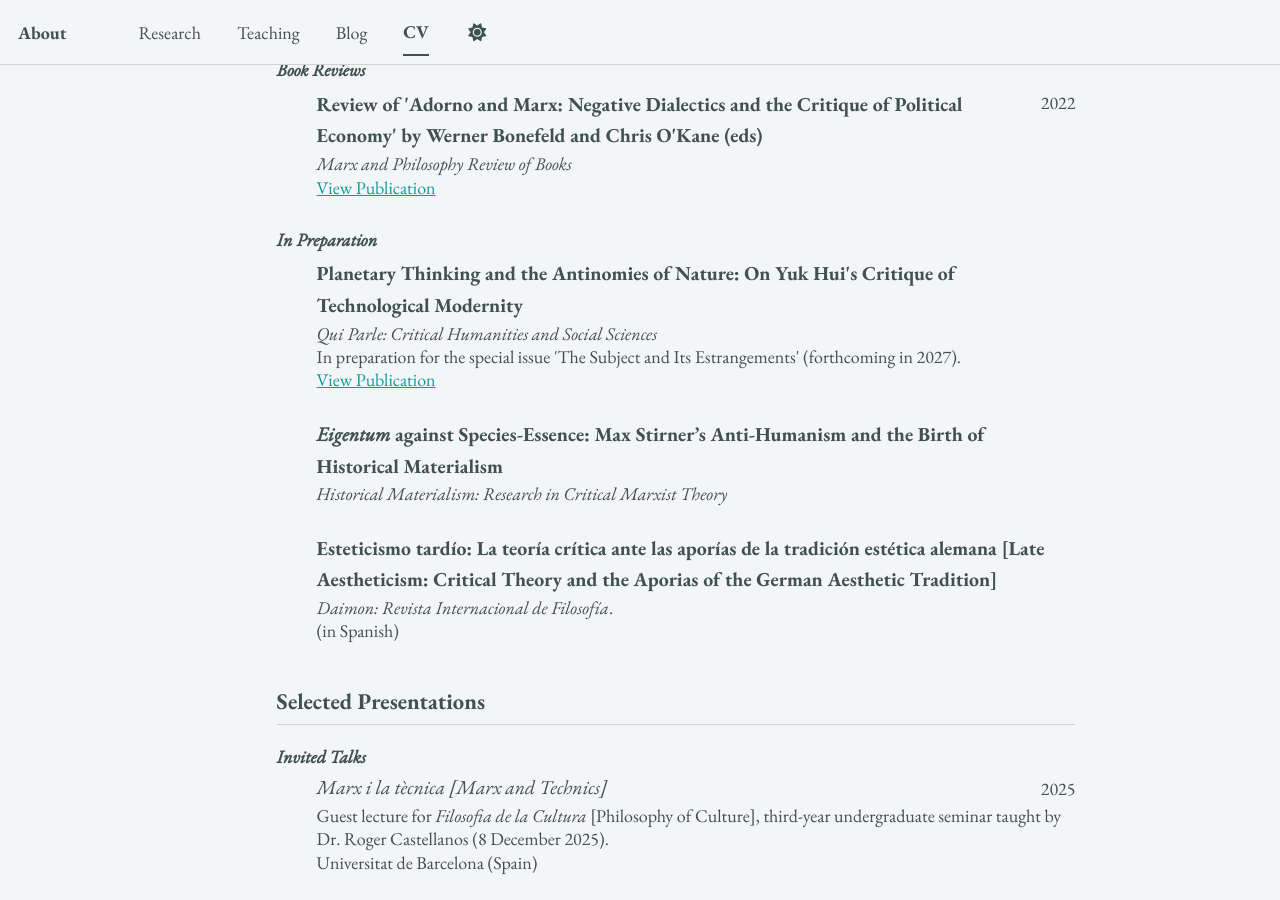
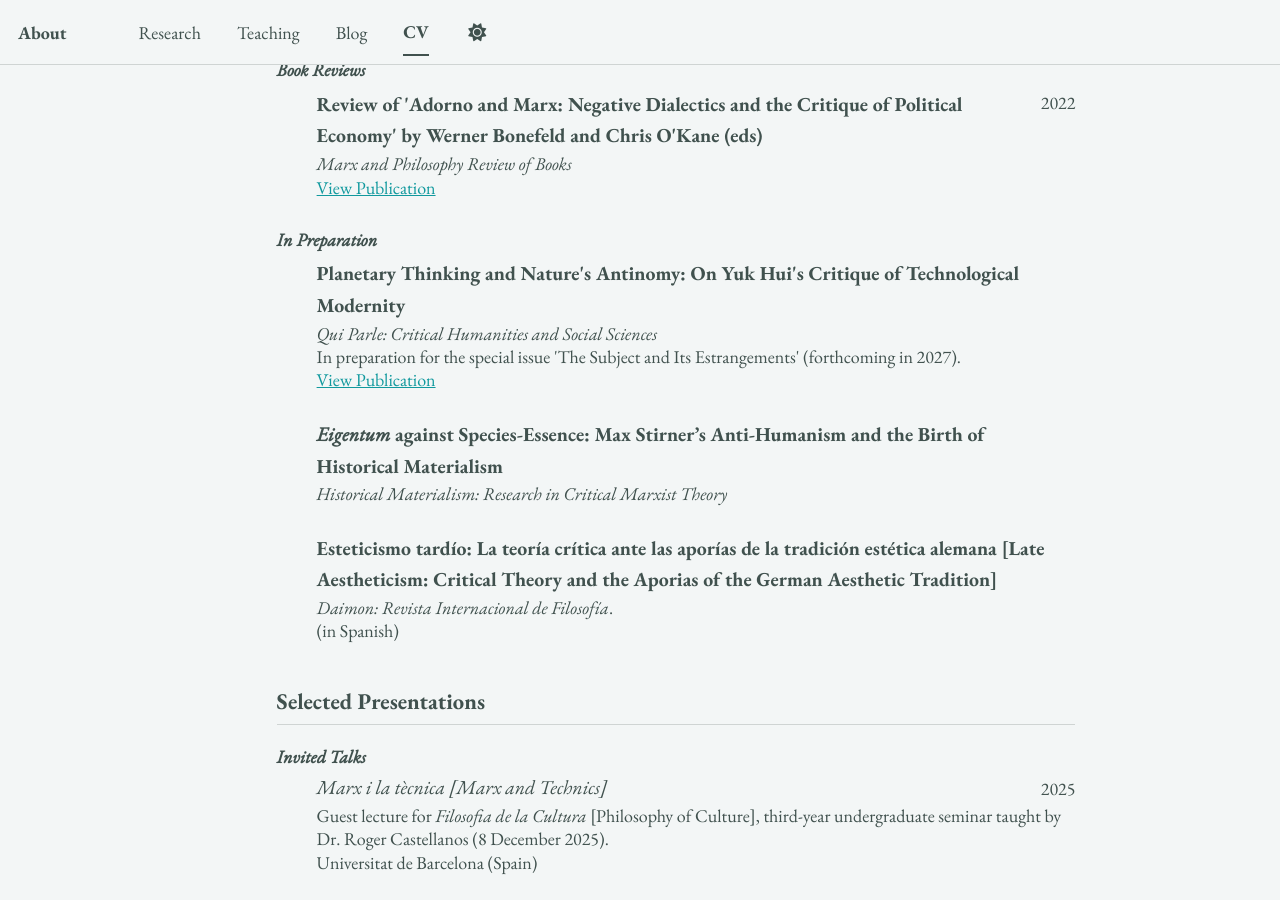
Before and after one commit to epujol90/epujol90.github.io, a Jekyll site: the page built from _pages/cv-json.md, in a window 1280 px wide and 900 px high, scrolled down 3137 px. Built offline with Jekyll 4.4.1, drawn with Linux system fonts in a browser that asks for light colours; a script bundle is joined from its source files by our own code; library files that are not in the unit come from our copies.

Commit message:
Update cv.json

```diff
--- a/_data/cv.json
+++ b/_data/cv.json
@@ -197,7 +197,7 @@
       "category": "Academic Articles"
     },
     {
-      "name": "Planetary Thinking and the Antinomies of Nature: On Yuk Hui's Critique of Technological Modernity",
+      "name": "Planetary Thinking and Nature's Antinomy: On Yuk Hui's Critique of Technological Modernity",
       "publisher": "<em>Qui Parle: Critical Humanities and Social Sciences</em>",
       "releaseDate": "",
       "website": "https://quiparle.org/CfP-The-Subject-and-its-Estrangements",
```
